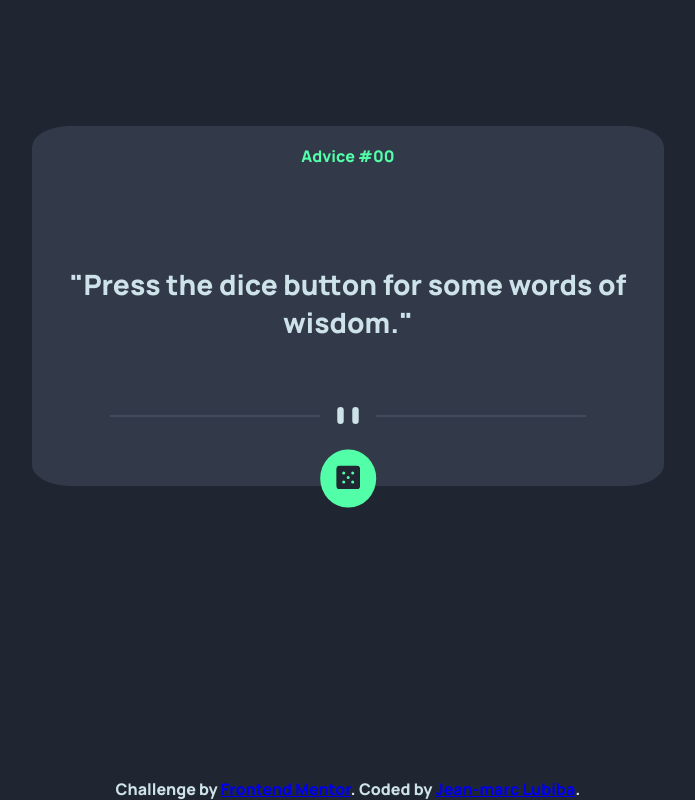
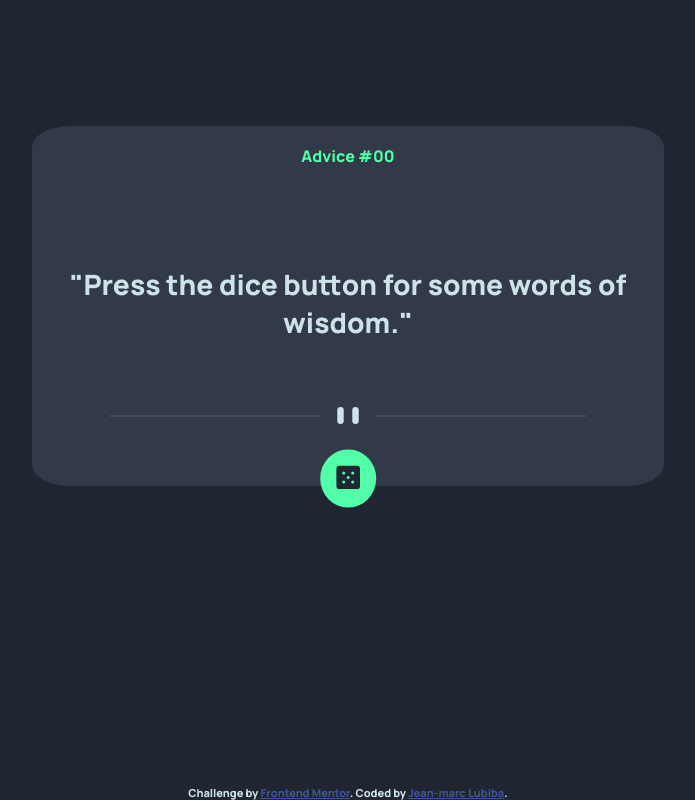
Before and after one commit to jlubiba/Advice-Generator, a website: page index.html in a window 1280 px wide. Shown: the whole page, without its empty margins (292-987 px from the left). Drawn offline with Linux system fonts and the light colour scheme.

Commit message:
Update the attribution class
color and size

```diff
--- a/css/styles.css
+++ b/css/styles.css
@@ -34,9 +34,14 @@ button {
 
 .attribution{
     bottom: 0;
+    font-size: 11px;
     right: 25%;
     left: 25%;
     position: fixed;
+}
+
+.attribution a {
+  color: hsl(228, 45%, 44%);
 }
 
 .btn-box {
```
